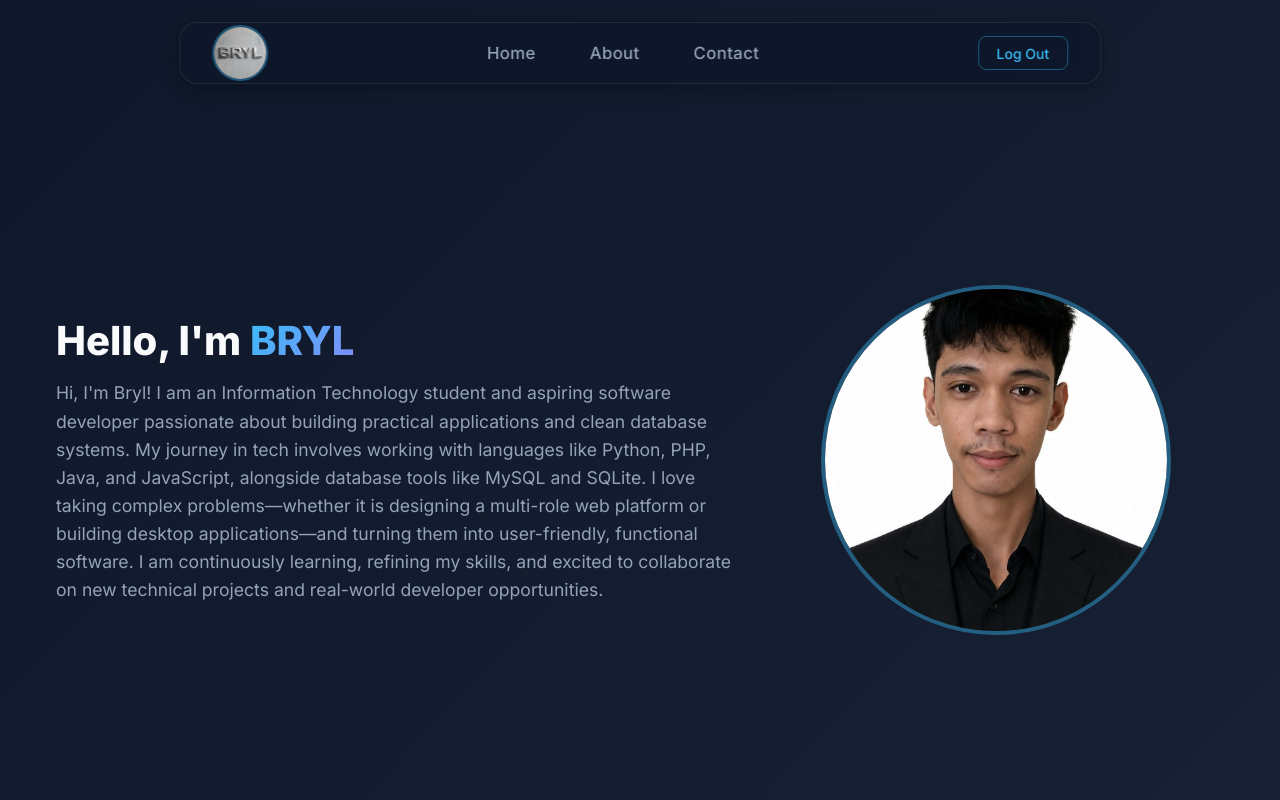
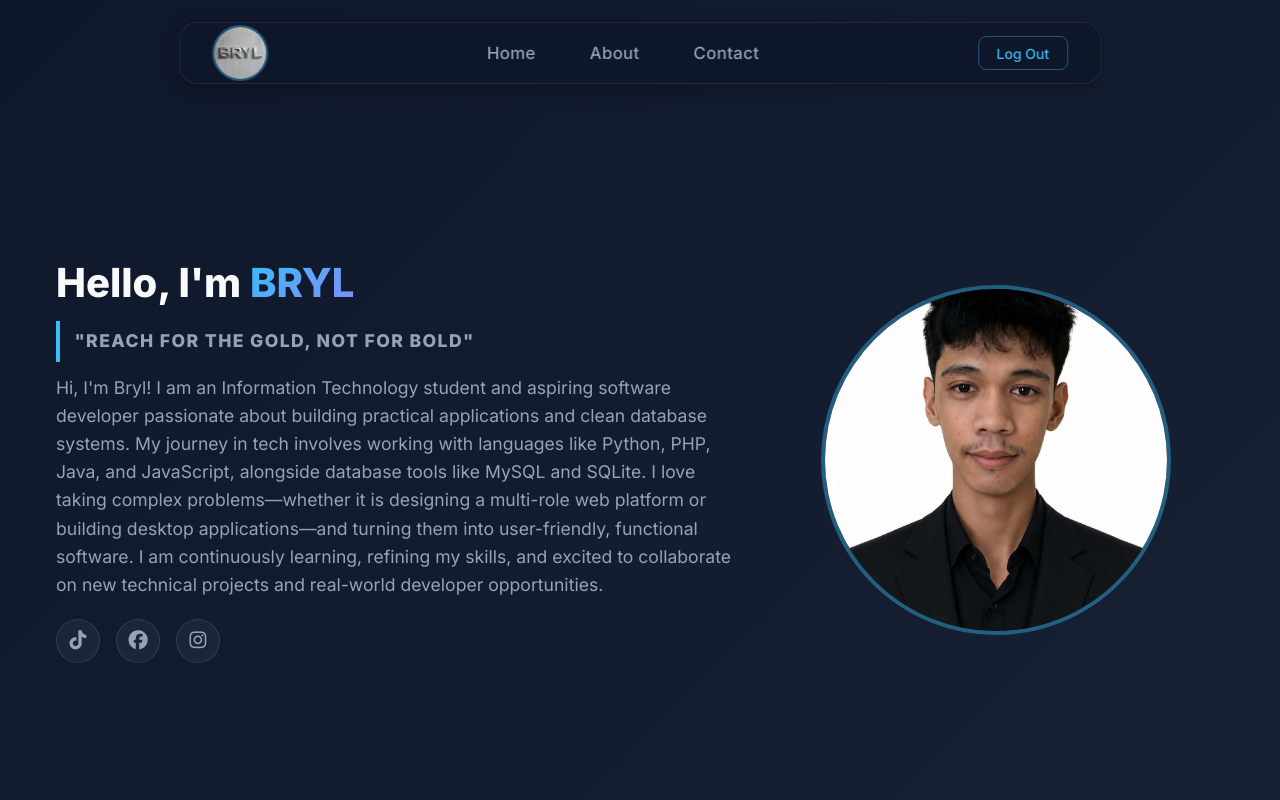
Before and after one commit to brylrabadon/login, a plain HTML site: page home/index.html in a window 1280 px wide. Shown: the top 800 px of the page. Drawn offline with Linux system fonts and the light colour scheme.

Commit message:
added basic portfolio hehe

```diff
--- a/home/home.css
+++ b/home/home.css
@@ -134,6 +134,46 @@
     background-clip: text;
 }
 
+/* Motto */
+.motto {
+    font-size: 1.1rem;
+    font-weight: 800;
+    letter-spacing: 0.08em;
+    color: #ffffff;
+    border-left: 4px solid #38bdf8;
+    padding: 0.4rem 0.9rem;
+    display: inline-block;
+}
+
+
+.social-links {
+    display: flex;
+    gap: 1rem;
+    margin-top: 0.5rem;
+}
+
+.social-links a {
+    display: flex;
+    align-items: center;
+    justify-content: center;
+    width: 44px;
+    height: 44px;
+    border-radius: 50%;
+    background: rgba(30, 41, 59, 0.8);
+    border: 1px solid rgba(255, 255, 255, 0.1);
+    color: #94a3b8;
+    font-size: 1.2rem;
+    text-decoration: none;
+    transition: all 0.2s ease;
+}
+
+.social-links a:hover {
+    color: #38bdf8;
+    border-color: rgba(56, 189, 248, 0.5);
+    background: rgba(56, 189, 248, 0.1);
+    transform: translateY(-2px);
+}
+
 .profile-picture {
     width: 40%;
     display: flex;
--- a/home/index.html
+++ b/home/index.html
@@ -6,6 +6,7 @@
     <title>Home – BRYL</title>
     <link rel="stylesheet" href="home.css">
     <link href="https://fonts.googleapis.com/css2?family=Inter:wght@400;500;600;700;800&display=swap" rel="stylesheet">
+    <link rel="stylesheet" href="https://cdnjs.cloudflare.com/ajax/libs/font-awesome/6.5.0/css/all.min.css">
 </head>
 <body>
 
@@ -26,7 +27,13 @@
         <section id="home" class="hero-content">
             <div class="about-me">
                 <h1>Hello, I'm <span class="gradient-text">BRYL</span></h1>
+                <p class="motto">"REACH FOR THE GOLD, NOT FOR BOLD"</p>
                 <p>Hi, I'm Bryl! I am an Information Technology student and aspiring software developer passionate about building practical applications and clean database systems. My journey in tech involves working with languages like Python, PHP, Java, and JavaScript, alongside database tools like MySQL and SQLite. I love taking complex problems—whether it is designing a multi-role web platform or building desktop applications—and turning them into user-friendly, functional software. I am continuously learning, refining my skills, and excited to collaborate on new technical projects and real-world developer opportunities.</p>
+                <div class="social-links">
+                    <a href="https://www.tiktok.com/@sheytbryl" target="_blank" aria-label="TikTok"><i class="fa-brands fa-tiktok"></i></a>
+                    <a href="https://www.facebook.com/bryl2nd" target="_blank" aria-label="Facebook"><i class="fa-brands fa-facebook"></i></a>
+                    <a href="https://www.instagram.com/brrryyyyyl/" target="_blank" aria-label="Instagram"><i class="fa-brands fa-instagram"></i></a>
+                </div>
             </div>
             <div class="profile-picture">
                 <img src="../img/profile.jpg" alt="Profile Picture">
```
